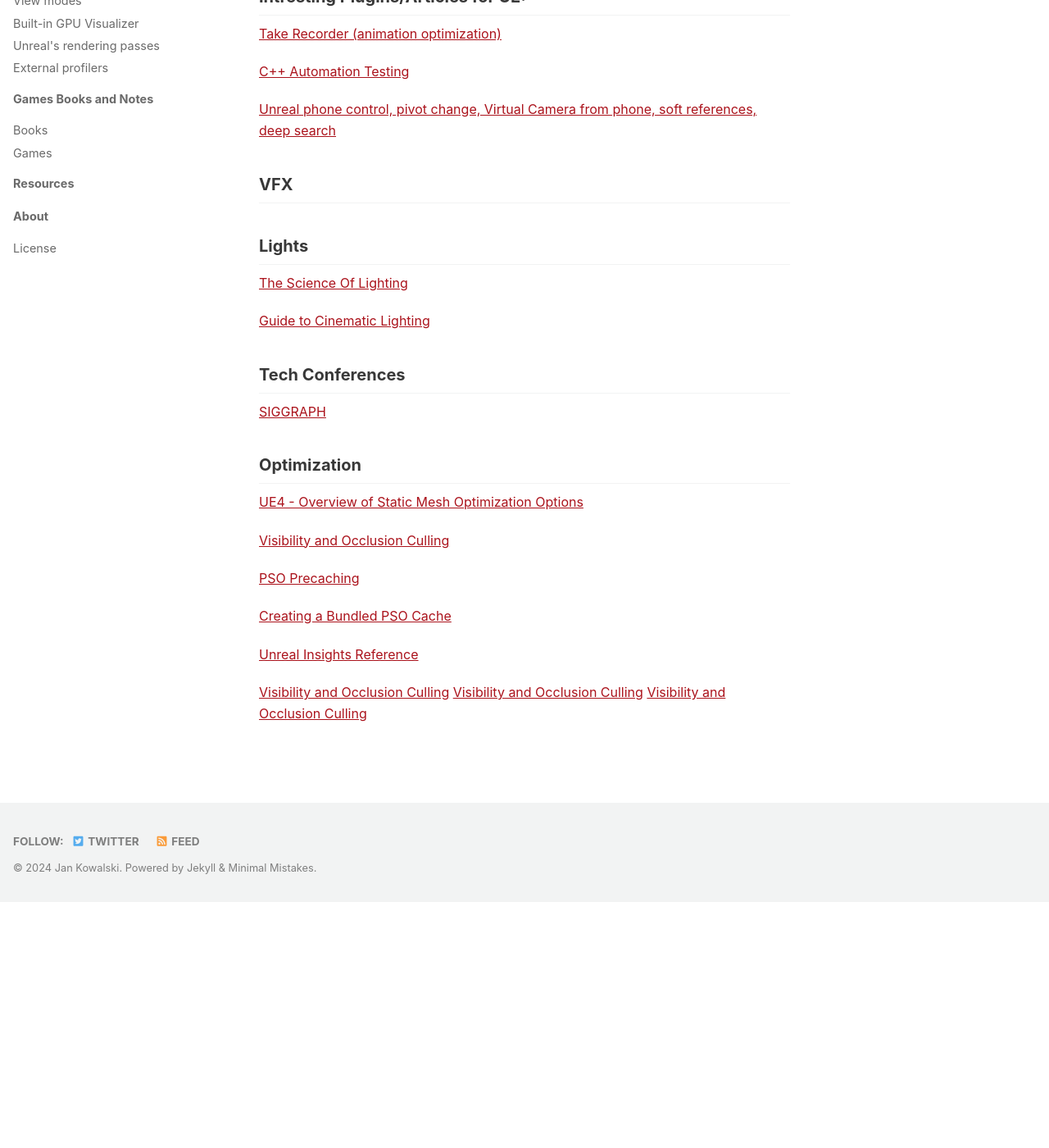
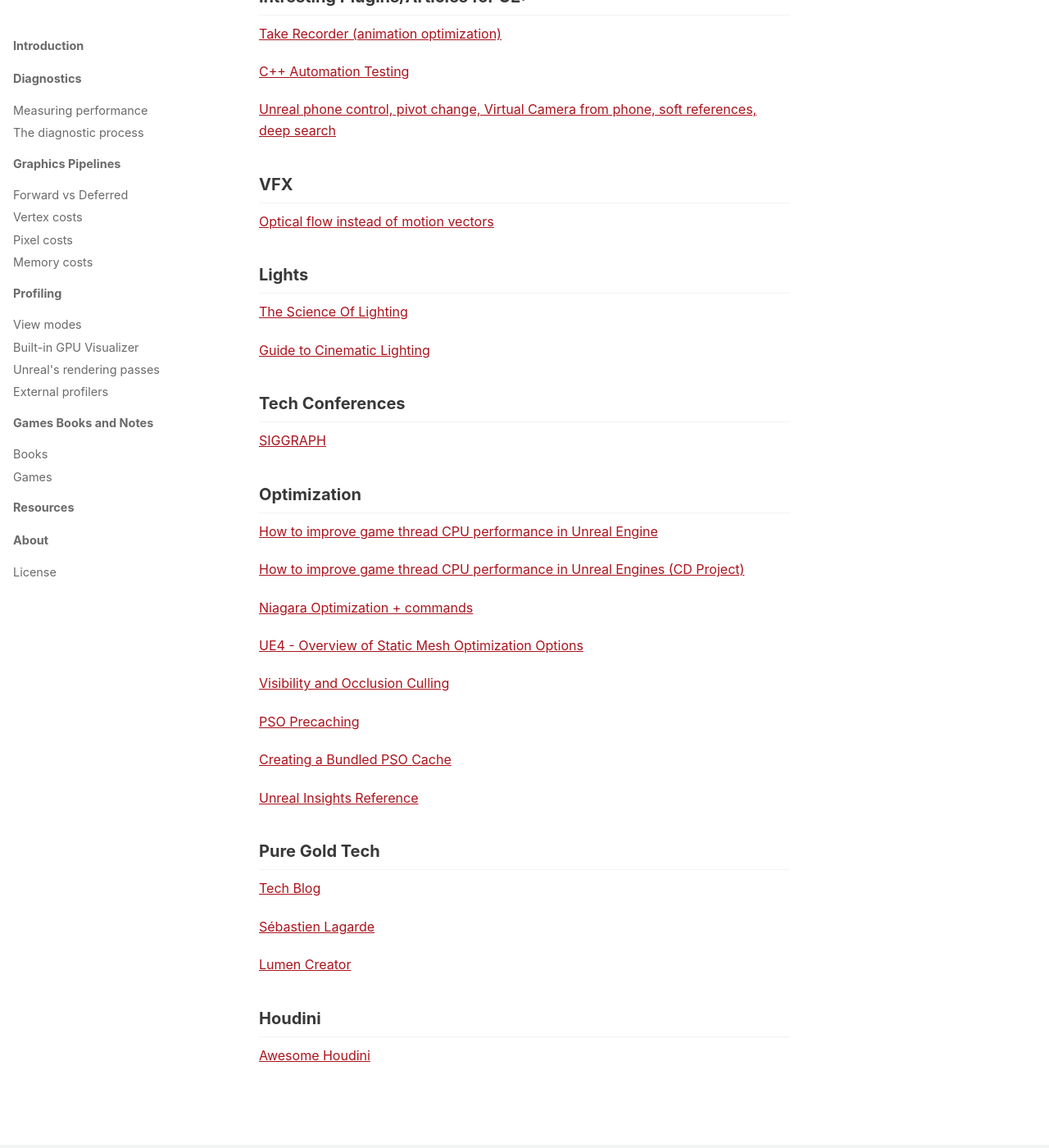
Before and after one commit to AdamKomarowski/unrealtechart, a Jekyll site: the page built from book/resources/index.md, in a window 1280 px wide and 1400 px high, scrolled down 863 px. Shown: the whole window at 82% size. Built offline with Jekyll 4.4.1, drawn with Linux system fonts in a browser that asks for light colours; nearby versions of some CDN libraries; before the commit the page ends 1963 px from its top, so only the background shows below that.

Commit message:
Update index.md

```diff
--- a/book/resources/index.md
+++ b/book/resources/index.md
@@ -39,6 +39,8 @@
 
 ## VFX
 
+[Optical flow instead of motion vectors](https://realtimevfx.com/t/motion-vectors-for-animated-textures-how-do-you-generate-them/575/11)
+
 ## Lights
 
 [The Science Of Lighting](https://80.lv/articles/breakdown-the-science-of-lighting/)
@@ -50,6 +52,12 @@
 [SIGGRAPH](https://advances.realtimerendering.com/)
 
 ## Optimization
+[How to improve game thread CPU performance in Unreal Engine](https://www.unrealengine.com/en-US/blog/how-to-improve-game-thread-cpu-performance)
+
+[How to improve game thread CPU performance in Unreal Engines (CD Project)](https://www.youtube.com/watch?v=JaCf2Qmvy18)
+
+[Niagara Optimization + commands](https://dev.epicgames.com/community/learning/tutorials/0qPO/unreal-engine-optimizing-niagara-measuring-performance)
+
 
 [UE4 - Overview of Static Mesh Optimization Options](https://www.casualdistractiongames.com/post/2017/01/07/ue4-overview-of-static-mesh-optimization-options)
 
@@ -61,6 +69,14 @@
 
 [Unreal Insights Reference](https://dev.epicgames.com/documentation/en-us/unreal-engine/unreal-insights-reference-in-unreal-engine-5?application_version=5.0)
 
-[Visibility and Occlusion Culling](https://dev.epicgames.com/documentation/en-us/unreal-engine/visibility-and-occlusion-culling-in-unreal-engine)
-[Visibility and Occlusion Culling](https://dev.epicgames.com/documentation/en-us/unreal-engine/visibility-and-occlusion-culling-in-unreal-engine)
-[Visibility and Occlusion Culling](https://dev.epicgames.com/documentation/en-us/unreal-engine/visibility-and-occlusion-culling-in-unreal-engine)
+## Pure Gold Tech
+
+[Tech Blog](https://blog.selfshadow.com)
+
+[Sébastien Lagarde](https://seblagarde.wordpress.com/)
+
+[Lumen Creator](https://knarkowicz.wordpress.com/)
+
+## Houdini
+
+[Awesome Houdini](https://github.com/wyhinton/AwesomeHoudini)
```
